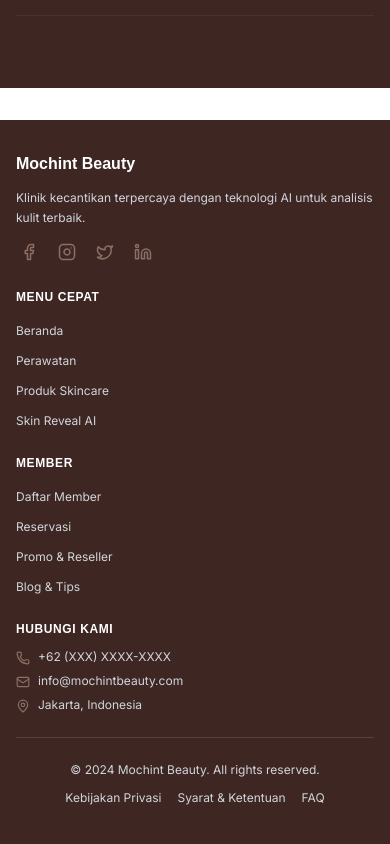
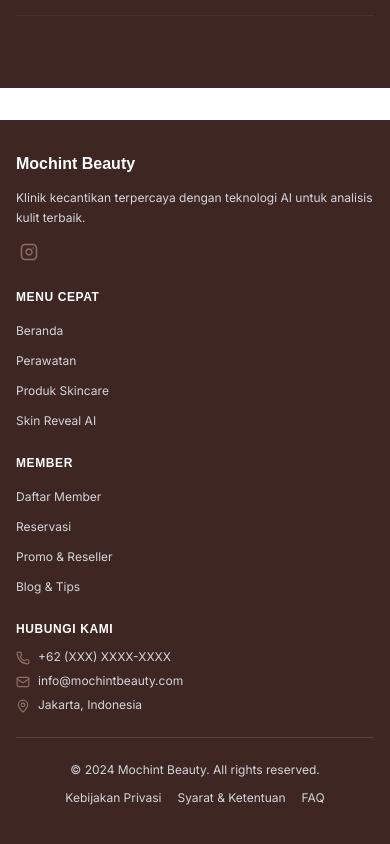
Before and after one commit to sitimaulana/mochintbeauty, a React (Vite) app: page / in a window 390 px wide. Shown: the part 2465-3309 px from the top of the page. Built offline with nearby package versions, Linux system fonts and the light colour scheme; no server answers.

Commit message:
merapikan page content

```diff
--- a/src/components/common/Footer.jsx
+++ b/src/components/common/Footer.jsx
@@ -1,5 +1,5 @@
 import React, { useState, useEffect } from 'react';
-import { Mail, Phone, MapPin, Facebook, Instagram, Twitter, Linkedin } from 'lucide-react';
+import { Mail, Phone, MapPin, Instagram } from 'lucide-react';
 import { Link } from 'react-router-dom';
 import axios from 'axios';
 
@@ -10,10 +10,7 @@ const Footer = () => {
     email: 'info@mochintbeauty.com',
     address: 'Jakarta, Indonesia',
     social_links: [
-      { platform: 'facebook', url: '#' },
-      { platform: 'instagram', url: '#' },
-      { platform: 'twitter', url: '#' },
-      { platform: 'linkedin', url: '#' }
+      { platform: 'instagram', url: '#' }
     ],
     quick_links: [
       { label: 'Beranda', url: '/' },
@@ -51,7 +48,6 @@ const Footer = () => {
         }
       } catch (error) {
         console.error('Error fetching footer data:', error);
-        // Use default data if fetch fails
       } finally {
         setLoading(false);
       }
@@ -60,24 +56,16 @@ const Footer = () => {
     fetchFooterData();
   }, []);
 
-  const getSocialIcon = (platform) => {
-    const icons = {
-      facebook: Facebook,
-      instagram: Instagram,
-      twitter: Twitter,
-      linkedin: Linkedin
-    };
-    return icons[platform] || Facebook;
-  };
+  if (loading) {
+    return null;
+  }
 
-  if (loading) {
-    return null; // Or return a loading skeleton
-  }
   return (
     <footer className="bg-[#3E2723] text-white mt-8 sm:mt-10 md:mt-12">
       <div className="max-w-7xl mx-auto px-4 sm:px-6 md:px-8 lg:px-10 xl:px-8 py-8 sm:py-10 md:py-12 lg:py-16">
         {/* Main Footer Content */}
         <div className="grid grid-cols-1 sm:grid-cols-2 md:grid-cols-4 gap-6 sm:gap-8 mb-6 sm:mb-8">
+
           {/* Company Info */}
           <div>
             <h3 className="text-base sm:text-lg font-bold text-white mb-3 sm:mb-4 font-display">Mochint Beauty</h3>
@@ -85,20 +73,18 @@ const Footer = () => {
               {footerData.company_description}
             </p>
             <div className="flex space-x-3 sm:space-x-4">
-              {footerData.social_links?.map((link) => {
-                const IconComponent = getSocialIcon(link.platform);
-                return (
+              {/* Memastikan hanya me-render platform instagram yang aktif */}
+              {footerData.social_links?.filter(link => link.platform === 'instagram').map((link) => (
                 <a
                   key={link.platform}
                   href={link.url}
                   target="_blank"
                   rel="noopener noreferrer"
-                    className="text-[#8D6E63] hover:text-[#FDFBF7] transition p-1"
+                  className="text-[#8D6E63] hover:text-[#FDFBF7] transition p-1 flex items-center gap-1"
                 >
-                    <IconComponent size={18} className="sm:w-5 sm:h-5" />
+                  <Instagram size={18} className="sm:w-5 sm:h-5" />
                 </a>
-                );
-              })}
+              ))}
             </div>
           </div>
 
--- a/src/pages/admin/PageContent.jsx
+++ b/src/pages/admin/PageContent.jsx
@@ -494,10 +494,8 @@ const PageContent = () => {
       footer_email: '',
       footer_address: '',
       footer_social_links: [
-        { platform: 'facebook', url: '' },
         { platform: 'instagram', url: '' },
-        { platform: 'twitter', url: '' },
-        { platform: 'linkedin', url: '' }
+
       ],
       footer_quick_links: [
         { label: 'Beranda', url: '/' },
@@ -511,7 +509,7 @@ const PageContent = () => {
         { label: 'Promo & Reseller', url: '/promo' },
         { label: 'Blog & Tips', url: '/information' }
       ],
-      footer_copyright: '� 2024 Mochint Beauty. All rights reserved.'
+      footer_copyright: '2024 Mochint Beauty. All rights reserved.'
     });
     setPreviewImage('');
   };
@@ -571,10 +569,7 @@ const PageContent = () => {
       footer_email: additionalData.email || '',
       footer_address: additionalData.address || '',
       footer_social_links: additionalData.social_links || [
-        { platform: 'facebook', url: '' },
-        { platform: 'instagram', url: '' },
-        { platform: 'twitter', url: '' },
-        { platform: 'linkedin', url: '' }
+        { platform: 'instagram', url: 'https://www.instagram.com/mochint_beautycare/' },
       ],
       footer_quick_links: additionalData.quick_links || [
         { label: 'Beranda', url: '/' },
@@ -588,7 +583,7 @@ const PageContent = () => {
         { label: 'Promo & Reseller', url: '/promo' },
         { label: 'Blog & Tips', url: '/information' }
       ],
-      footer_copyright: additionalData.copyright || '� 2024 Mochint Beauty. All rights reserved.'
+      footer_copyright: additionalData.copyright || '2024 Mochint Beauty. All rights reserved.'
     });
   };
 
--- a/src/pages/auth/EmailVerification.jsx
+++ b/src/pages/auth/EmailVerification.jsx
@@ -172,7 +172,7 @@ const EmailVerification = () => {
           if (isManualRegistration && response.data.autoLogin && response.data.token) {
             // Manual registration with auto-login: user already has password and email verified
             // Directly login and redirect to dashboard
-            console.log('📧 Manual registration verified - auto-login and redirect to dashboard');
+            console.log(' Manual registration verified - auto-login and redirect to dashboard');
 
             // Save token and user data to localStorage
             localStorage.setItem('token', response.data.token);
@@ -185,7 +185,7 @@ const EmailVerification = () => {
             navigate('/member', { replace: true });
           } else if (isManualRegistration) {
             // Manual registration without auto-login: redirect to login
-            console.log('📧 Manual registration verified - redirecting to login');
+            console.log(' Manual registration verified - redirecting to login');
             navigate('/auth/login', {
               state: {
                 emailVerified: true,
@@ -196,7 +196,7 @@ const EmailVerification = () => {
             });
           } else {
             // Google OAuth or Forgot Password: redirect to set password
-            console.log('🔐 Redirecting to set password page');
+            console.log(' Redirecting to set password page');
             navigate('/auth/set-password', {
               state: {
                 user: userData,
```
Lines whose indentation alone changed are shown as unchanged.
